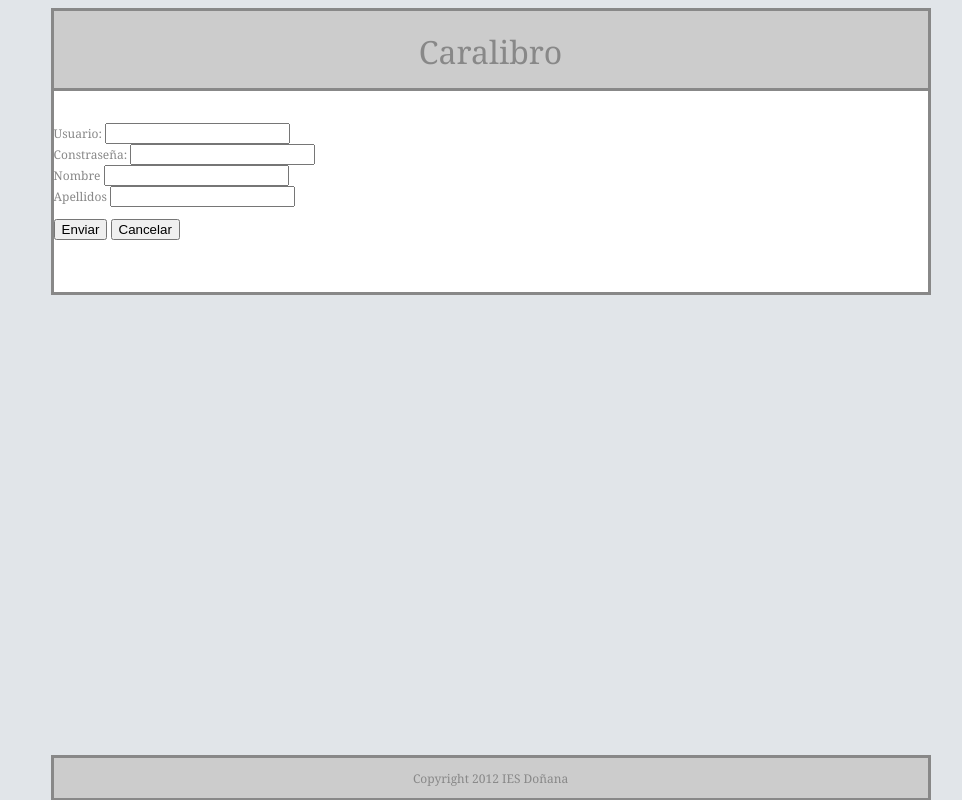
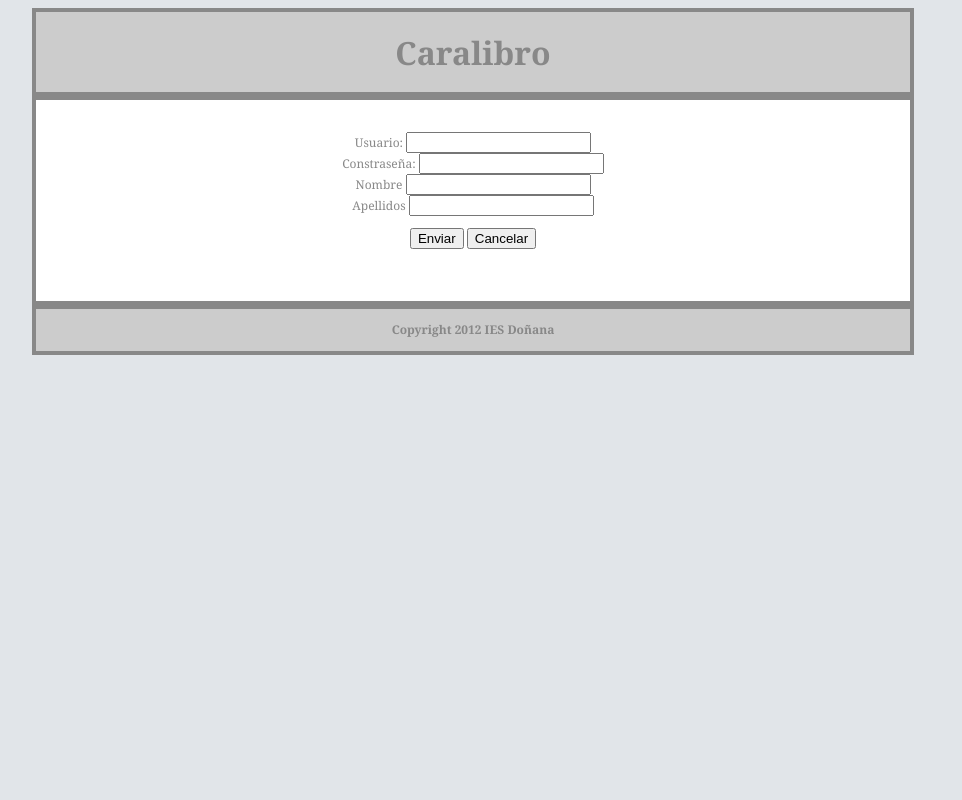
Before and after one commit to ricpelo/caralibro, a CodeIgniter app: page /web/usuarios/crear in a window 1280 px wide. Shown: the whole page, without its empty margins (167-1129 px from the left). Run offline with CodeIgniter, Linux system fonts and the light colour scheme; data that the repository does not hold is empty.

Commit message:
Añadido atributos al css

```diff
--- a/estilos/caralibro.css
+++ b/estilos/caralibro.css
@@ -9,26 +9,24 @@ body {
 #header {
 	width: 874px;
 	text-align: center;
+	margin: 0 auto;
 	background: #CCC;
 	font-size: xx-large;
+	font-weight: bold;
 	border-style: solid;
-	border-size: 1px;
 	height: 80px;
-	position: absolute;
-	left: 17%;
+	border-width: 4px;
 }
 
 #contents {
+	text-align: center;
 	width: 874px;
 	margin: 0 auto;
-	margin-top: 80px;
 	padding-top: 20px;
 	padding-bottom: 40px;
 	background: white;
 	border-style: solid;
-	border-size: 1px;
-	position: absolute;
-	left: 17%;
+	border-width: 4px;
 }
 
 .texto {
@@ -38,13 +36,9 @@ body {
 #footer {
 	text-align: center;
 	border-style: solid;
-	border-size: 1px;
 	width: 874px;
 	background: #CCC;
 	margin: 0 auto;
-	position: absolute;
-	left: 17%;
-	bottom: 0;
-	bottom: -1px;
-	height: 40px;
+	border-width: 4px;
+	font-weight: bold;
 }
```
